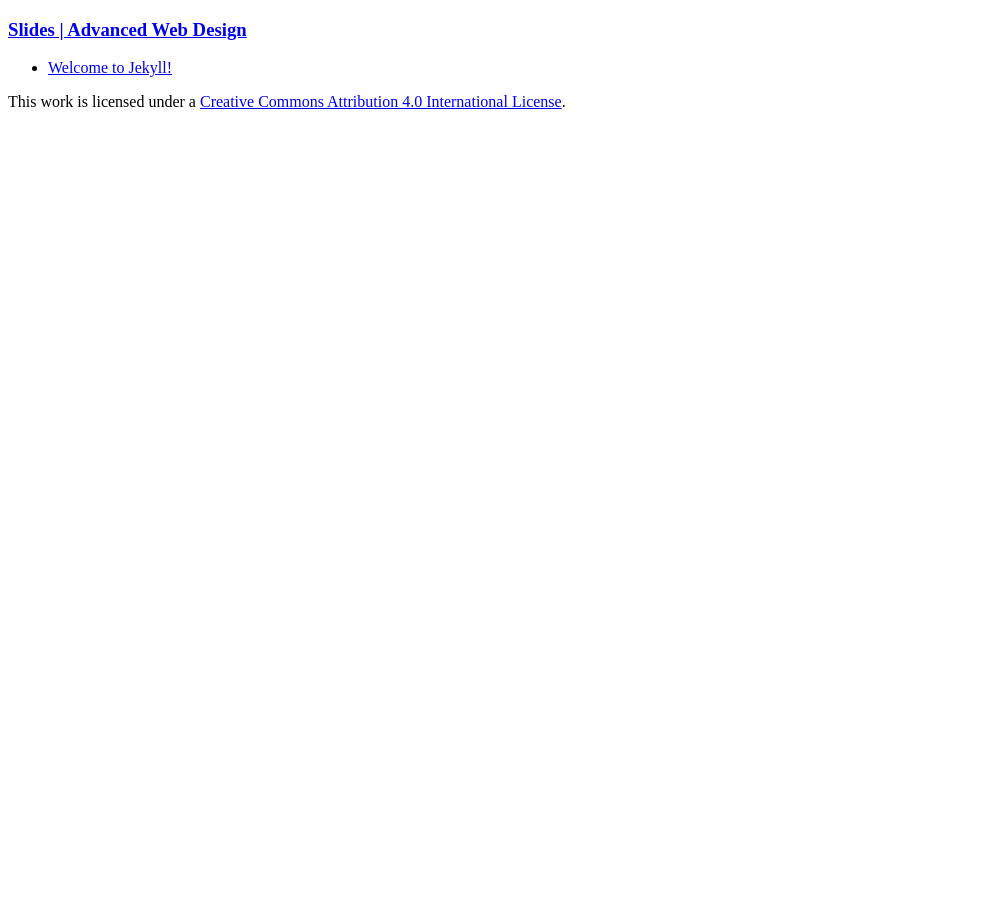
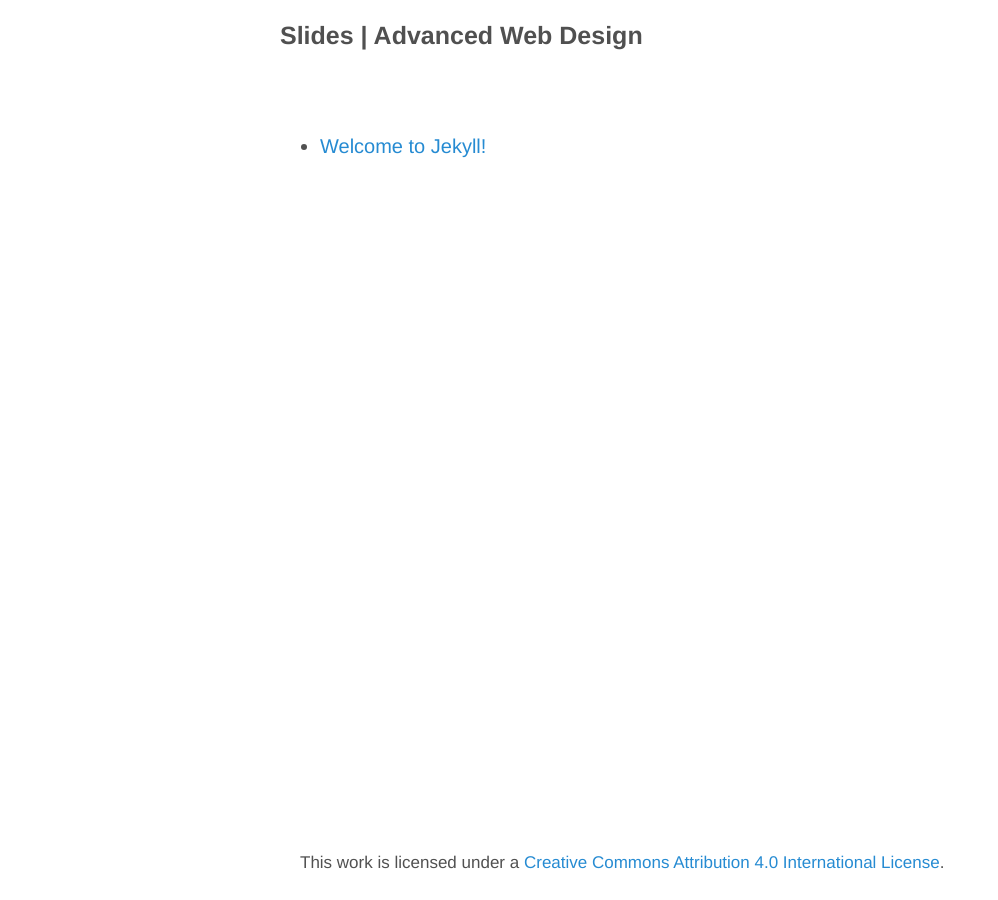
Before and after one commit to advanced-web-design/slides, a Jekyll site: the page built from index.html, in a window 1280 px wide. Shown: the whole page, without its empty margins (0-998 px from the left). Built offline with Jekyll 4.4.1, drawn with Linux system fonts in a browser that asks for light colours.

Commit message:
add / to asset path

```diff
--- a/_config.yml
+++ b/_config.yml
@@ -1,6 +1,6 @@
 # Site settings
-title: Slides | Advanced Web Design
-email: adam.scott@uconn.edu
+title: "Slides | Advanced Web Design"
+email: "adam.scott@uconn.edu"
 description: "Slides for the Advanced Web Design course at UConn Stamford."
 baseurl: "/slides"
 url: "http://advanced-web-design.github.io/slides"
--- a/_includes/head.html
+++ b/_includes/head.html
@@ -6,20 +6,15 @@
   <meta name="viewport" content="width=device-width, initial-scale=1.0, maximum-scale=1">
 
   <title>
-    {% if page.title == "Home" %}
-      {{ site.title }} &middot; {{ site.tagline }}
-    {% else %}
-      {{ page.title }} &middot; {{ site.title }}
-    {% endif %}
+      {{ site.title }}
   </title>
 
   <!-- CSS -->
-  <link rel="stylesheet" href="{{ site.baseurl }}public/css/poole.css">
-  <link rel="stylesheet" href="{{ site.baseurl }}public/css/syntax.css">
+  <link rel="stylesheet" href="{{ site.baseurl }}/public/css/poole.css">
+  <link rel="stylesheet" href="{{ site.baseurl }}/public/css/syntax.css">
 
   <!-- Icons -->
-  <link rel="apple-touch-icon-precomposed" sizes="144x144" href="{{ site.baseurl }}public/apple-touch-icon-precomposed.png">
-  <link rel="shortcut icon" href="{{ site.baseurl }}public/favicon.ico">
+  <link rel="shortcut icon" href="{{ site.baseurl }}/public/favicon.ico">
 
   <!-- RSS -->
   <link rel="alternate" type="application/rss+xml" title="RSS" href="{{ site.baseurl }}atom.xml">
--- a/_layouts/slide.html
+++ b/_layouts/slide.html
@@ -3,14 +3,14 @@
     <head>
         <title>{{ page.title }}</title>
         <meta http-equiv="Content-Type" content="text/html; charset=UTF-8"/>
-        <link rel="stylesheet" type="text/css" href="{{ site.baseurl }}public/css/remark.css" />
+        <link rel="stylesheet" type="text/css" href="{{ site.baseurl }}/public/css/remark.css" />
     </head>
     <body>
         <textarea id="source">
         {{ content }}
         </textarea>
         <!--Remark-->
-        <script src="{{ site.baseurl }}public/js/remark-0.6.0.min.js" type="text/javascript"></script>
+        <script src="{{ site.baseurl }}/public/js/remark-0.6.0.min.js" type="text/javascript"></script>
         <script type="text/javascript">
           var slideshow = remark.create({});
         </script>
```
